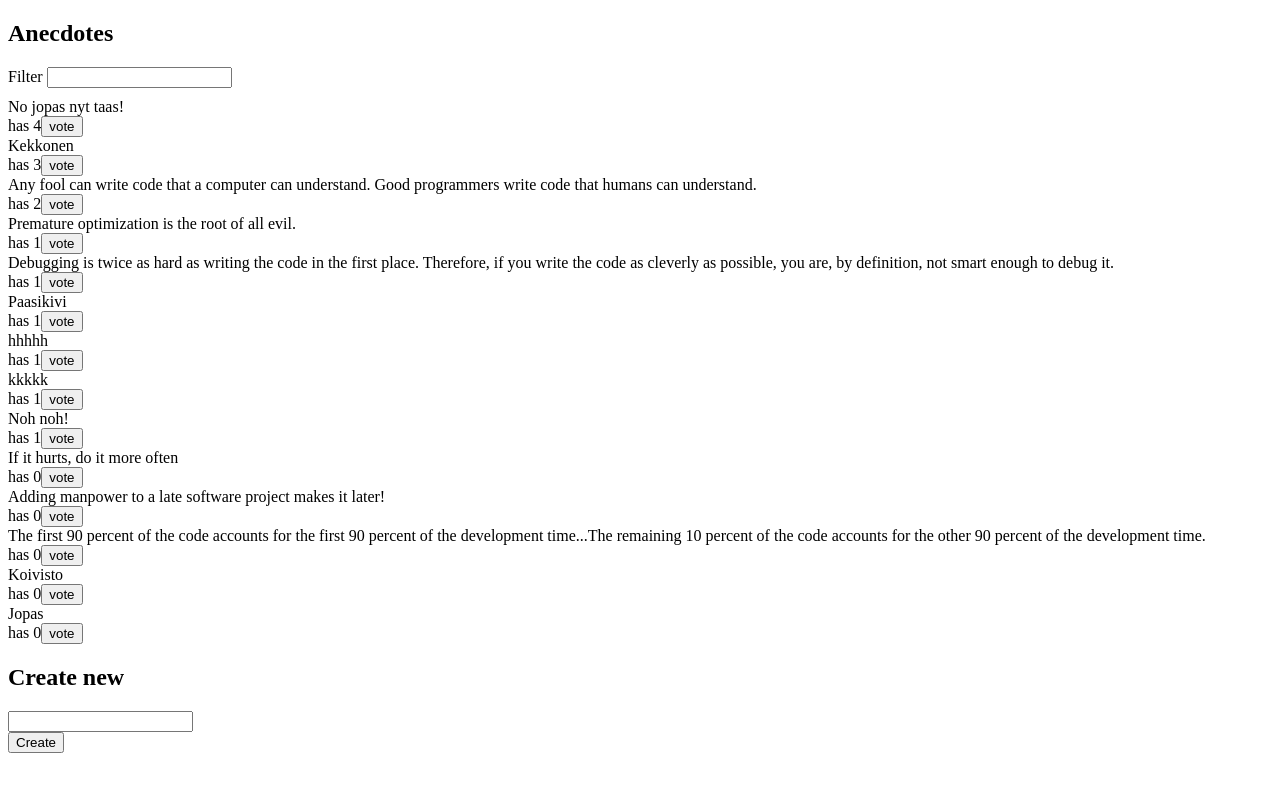
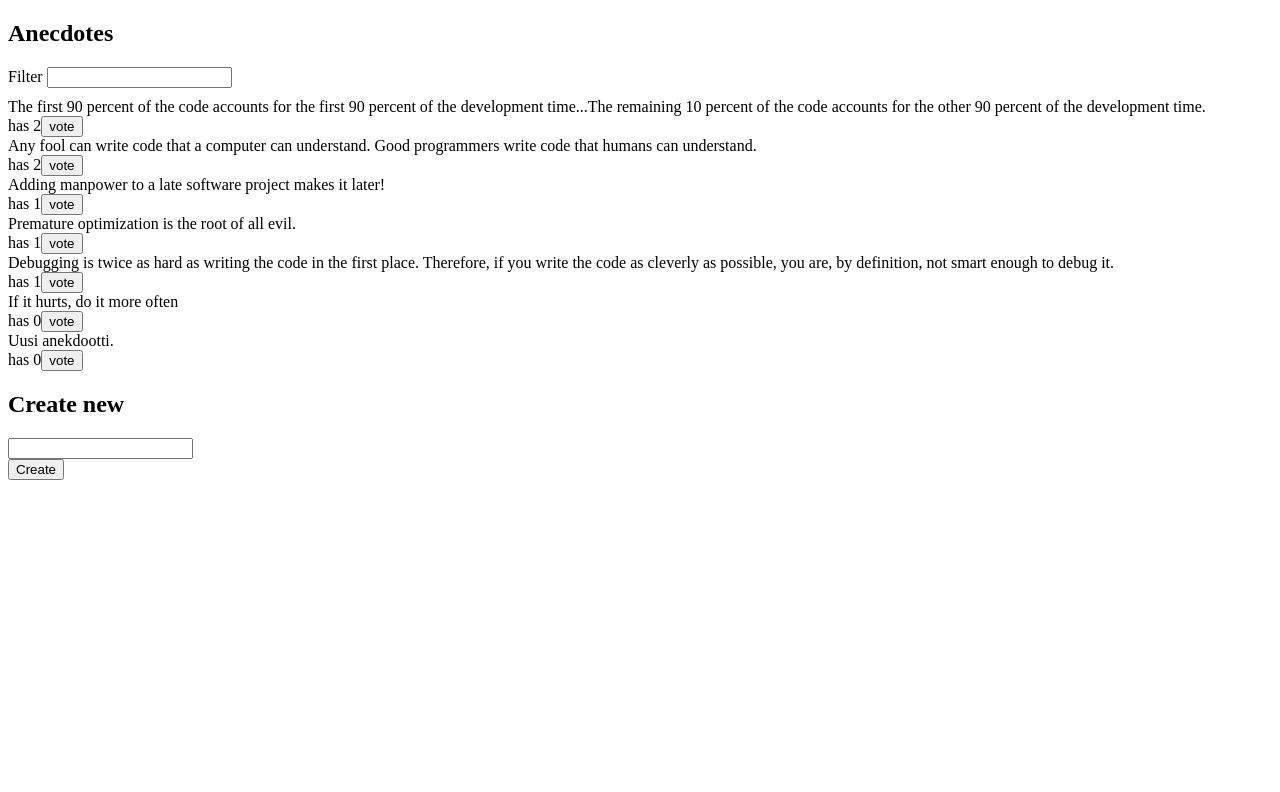
Before and after one commit to Dicky59/FullStackOpen2020, a React (Create React App) app in the folder osa6/redux-anecdotes/: page / in a window 1280 px wide. Shown: the top 792 px of the page. Built offline with nearby package versions, Linux system fonts and the light colour scheme; data requests are answered from the project's data file.

Commit message:
anekdootit_6.19

```diff
--- a/osa6/redux-anecdotes/db.json
+++ b/osa6/redux-anecdotes/db.json
@@ -8,12 +8,12 @@
     {
       "content": "Adding manpower to a late software project makes it later!",
       "id": "21149",
-      "votes": 0
+      "votes": 1
     },
     {
       "content": "The first 90 percent of the code accounts for the first 90 percent of the development time...The remaining 10 percent of the code accounts for the other 90 percent of the development time.",
       "id": "69581",
-      "votes": 0
+      "votes": 2
     },
     {
       "content": "Any fool can write code that a computer can understand. Good programmers write code that humans can understand.",
@@ -31,44 +31,9 @@
       "votes": 1
     },
     {
-      "content": "Paasikivi",
-      "votes": 1,
-      "id": "cchnDx8"
-    },
-    {
-      "content": "No jopas nyt taas!",
-      "votes": 4,
-      "id": "YC5OwHh"
-    },
-    {
-      "content": "Kekkonen",
-      "votes": 3,
-      "id": "Erayy4E"
-    },
-    {
-      "content": "hhhhh",
-      "votes": 1,
-      "id": "GHo-TOg"
-    },
-    {
-      "content": "kkkkk",
-      "votes": 1,
-      "id": "Y395MIH"
-    },
-    {
-      "content": "Noh noh!",
-      "votes": 1,
-      "id": "fsdRLEU"
-    },
-    {
-      "content": "Koivisto",
+      "content": "Uusi anekdootti.",
       "votes": 0,
-      "id": "2TO5V2n"
-    },
-    {
-      "content": "Jopas",
-      "votes": 0,
-      "id": "5CGcwq4"
+      "id": "brhJHsZ"
     }
   ]
 }
--- a/osa6/redux-anecdotes/src/components/AnecdoteForm.js
+++ b/osa6/redux-anecdotes/src/components/AnecdoteForm.js
@@ -1,7 +1,7 @@
 import React from 'react'
 import { createAnecdote } from '../reducers/anecdoteReducer'
 import { useDispatch } from 'react-redux'
-import { setNotification, clearNotification } from '../reducers/notificationReducer'
+import { setNotification } from '../reducers/notificationReducer'
 
 const AnecdoteForm = () => {
   const dispatch = useDispatch()
--- a/osa6/redux-anecdotes/src/components/Notification.js
+++ b/osa6/redux-anecdotes/src/components/Notification.js
@@ -1,13 +1,14 @@
 import React from 'react'
-import { useSelector } from 'react-redux'
+import { connect } from 'react-redux'
 
-const Notification = () => {
-  const notification = useSelector(state => state.notification)
+const Notification = ({ notification }) => {
+
   const style = {
     border: 'solid',
     padding: 10,
     borderWidth: 1
   }
+
   if (!notification) {
     return null
   }
@@ -19,4 +20,6 @@ const Notification = () => {
   )
 }
 
-export default Notification
+export default connect(
+  (state) => ({ notification: state.notification })
+)(Notification)
```
